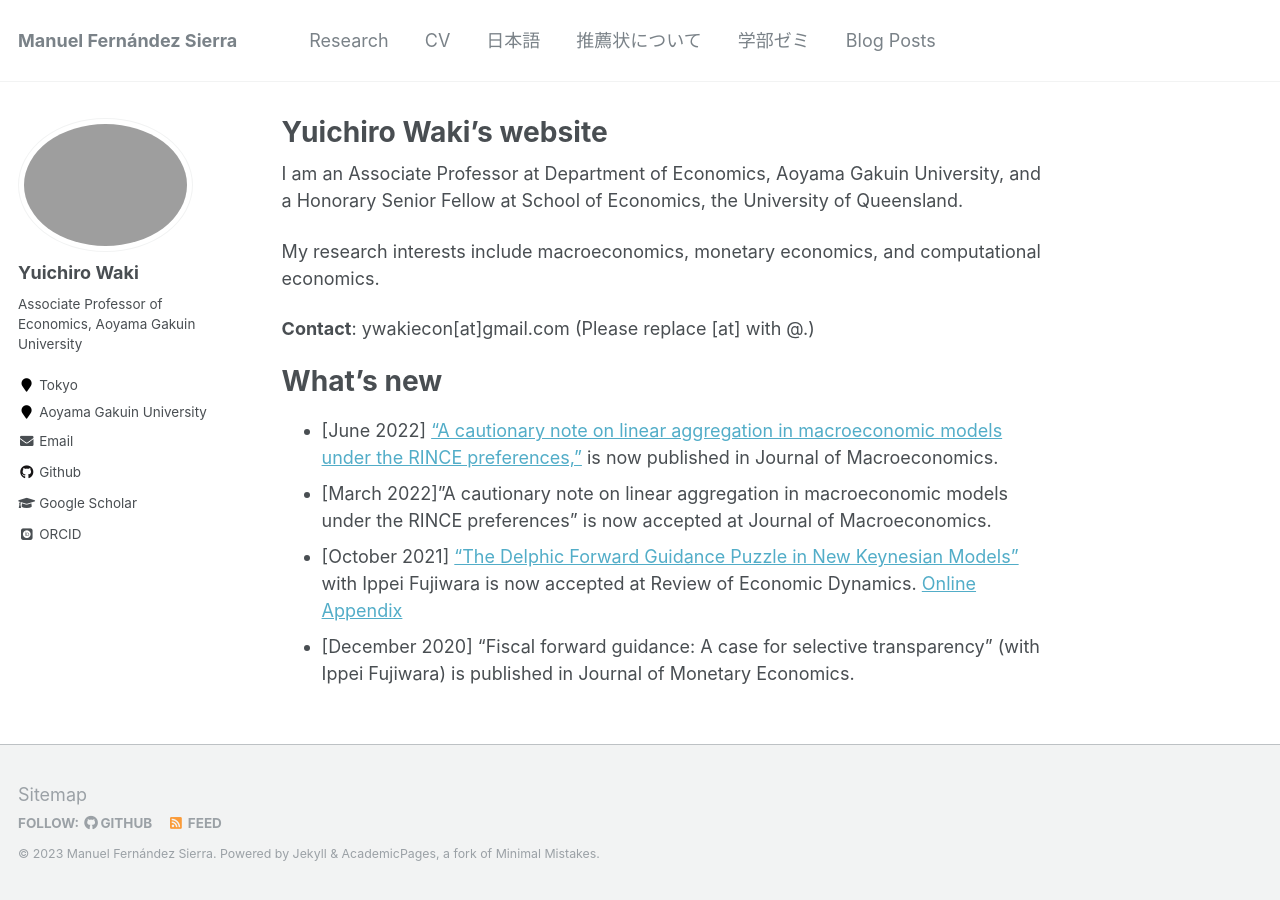
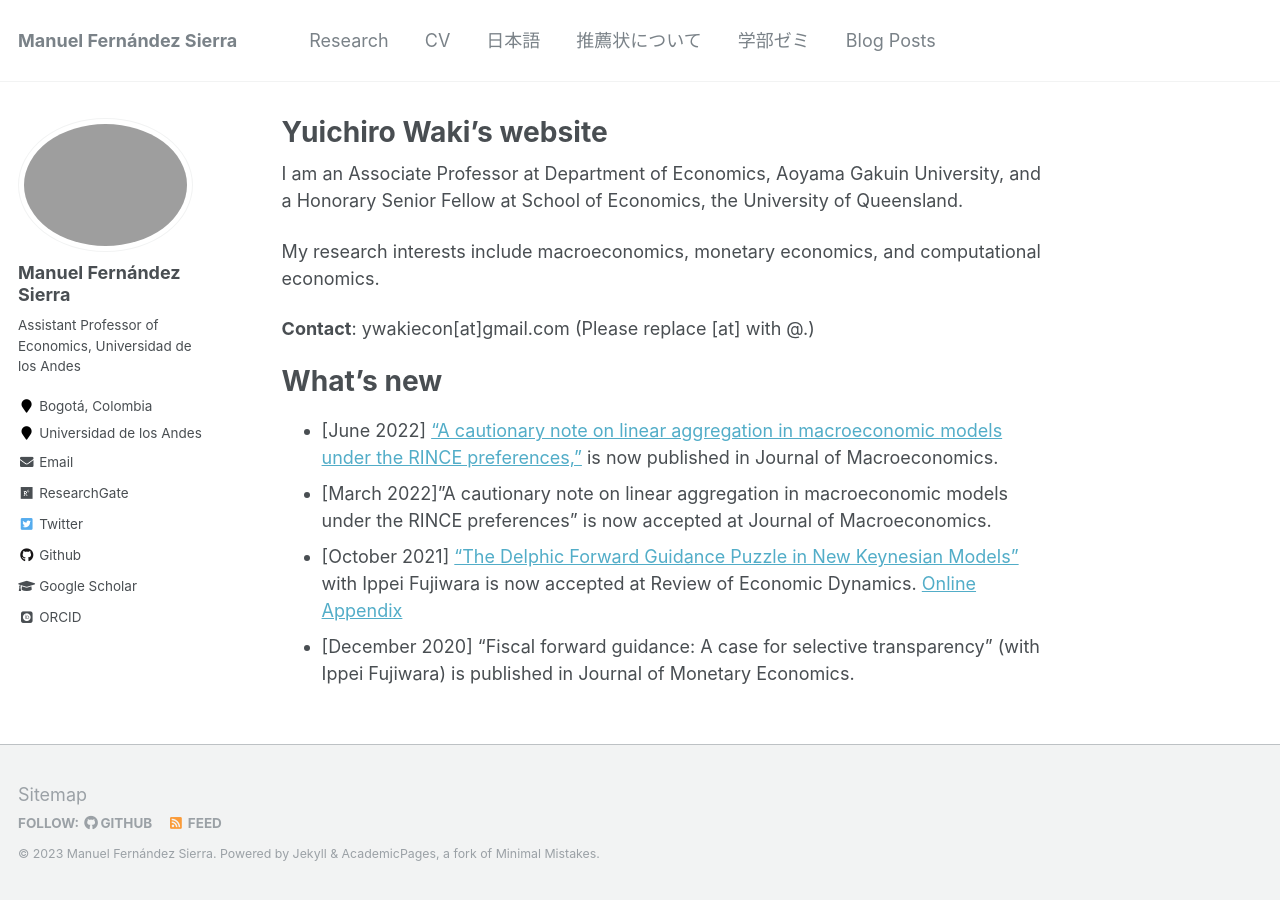
Before and after one commit to man-fern/man-fern.github.io, a Jekyll site: the page built from _pages/about.md, in a window 1280 px wide. Built offline with Jekyll 4.4.1, drawn with Linux system fonts in a browser that asks for light colours; some web fonts are replaced.

Commit message:
Update _config.yml

```diff
--- a/_config.yml
+++ b/_config.yml
@@ -80,15 +80,15 @@ analytics:
 
 # Site Author
 author:
-  name             : "Yuichiro Waki"
+  name             : "Manuel Fernández Sierra"
   avatar           : "profile.png"
-  bio              : "Associate Professor of Economics, Aoyama Gakuin University"
-  location         : "Tokyo"
-  employer         : "Aoyama Gakuin University"
+  bio              : "Assistant Professor of Economics, Universidad de los Andes"
+  location         : "Bogotá, Colombia"
+  employer         : "Universidad de los Andes"
   pubmed           :
-  googlescholar    : "https://scholar.google.com/citations?user=efRzRDgAAAAJ"
-  email            : "ywakiecon[atmark]gmail.com"
-  researchgate     :  # example: "https://www.researchgate.net/profile/yourprofile"
+  googlescholar    : "https://scholar.google.co.uk/citations?user=K42G0lIAAAAJ&hl=en"
+  email            : "man-fern[atmark]uniandes.edu.com"
+  researchgate     : "https://www.researchgate.net/profile/Manuel-Fernandez-Sierra"
   uri              :
   bitbucket        :
   codepen          :
@@ -96,20 +96,20 @@ author:
   flickr           :
   facebook         :
   foursquare       :
-  github           : "ywaki-econ"
+  github           : "man-fern"
   google_plus      :
   keybase          :
   instagram        :
   impactstory      : #"https://profiles.impactstory.org/u/xxxx-xxxx-xxxx-xxxx"
   lastfm           :
   linkedin         :
-  orcid            : "http://orcid.org/0000-0003-1929-3520"
+  orcid            : "https://orcid.org/0000-0002-6447-6337"
   pinterest        :
   soundcloud       :
   stackoverflow    : # http://stackoverflow.com/users/123456/username
   steam            :
   tumblr           :
-  twitter          :
+  twitter          : "https://twitter.com/ManuelFerSier"
   vine             :
   weibo            :
   xing             :
```
